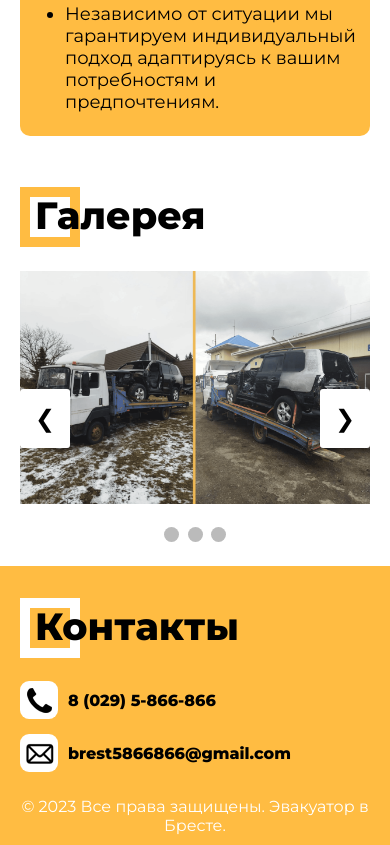
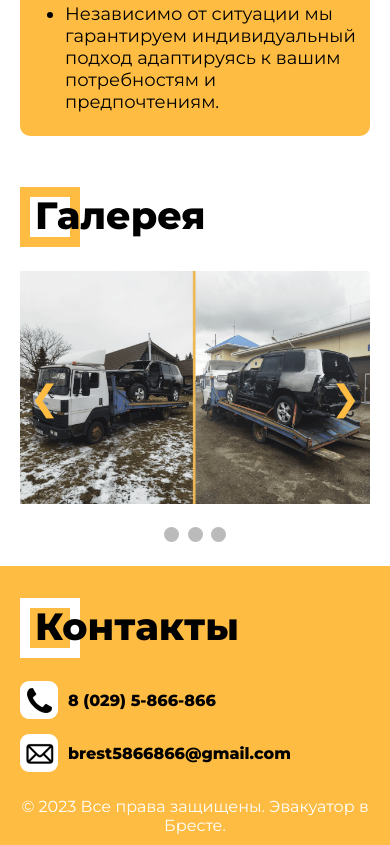
Before and after one commit to kelsoad/truck, a plain HTML site: page index.html in a window 390 px wide. Shown: the part 4109-4954 px from the top of the page. Drawn offline with Linux system fonts and the light colour scheme.

Commit message:
fix: gallery 740

```diff
--- a/css/style.css
+++ b/css/style.css
@@ -382,9 +382,20 @@ h3 {
     from {opacity: .4}
     to {opacity: 1}
 }
+@media (max-width: 740px) {
+    .prev, .next {
+        top: 40%;
+        padding: 10px;
+        color: var(--color-two);
+        font-size: 3.5rem;
+        background-color:  #11ffee00;
+    }
+}
 @media only screen and (max-width: 300px) {
     .prev, .next,.text {font-size: 11px}
 }
+
+
 
 /*footer*/
 
```
